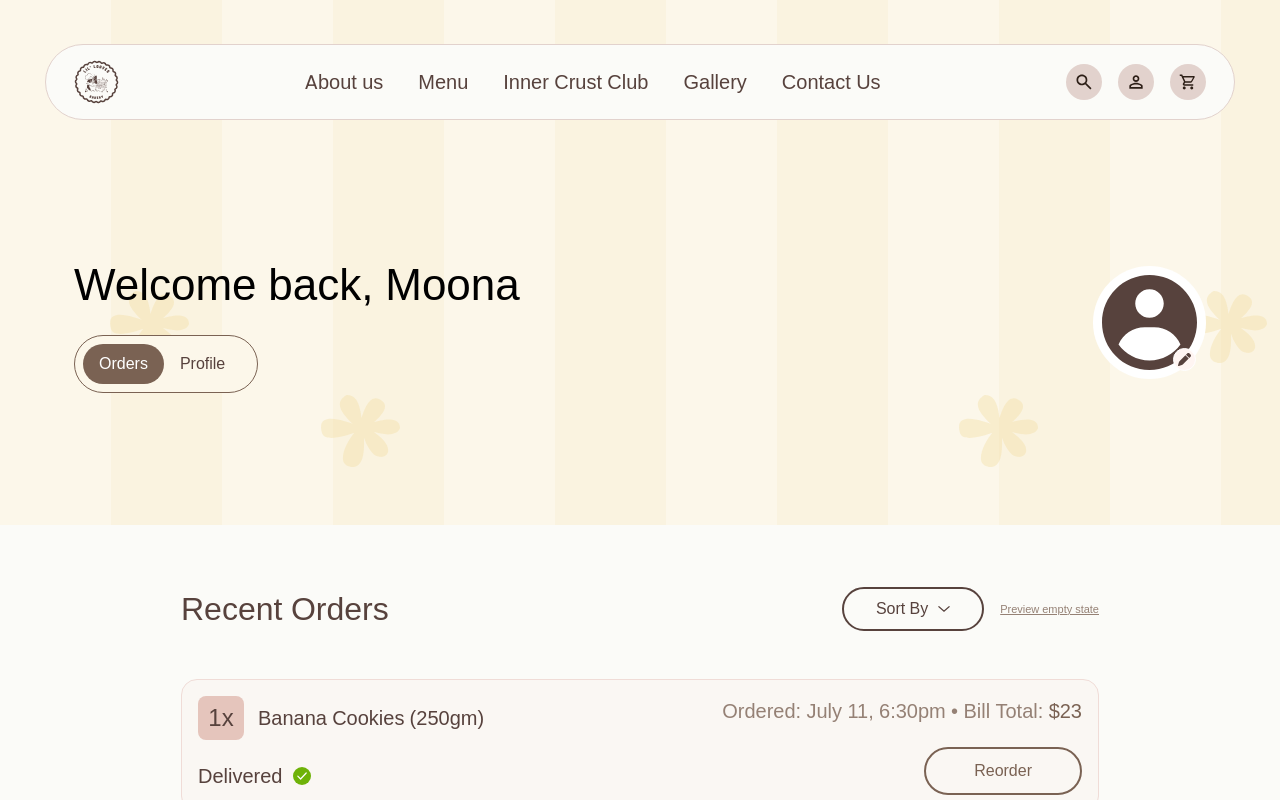
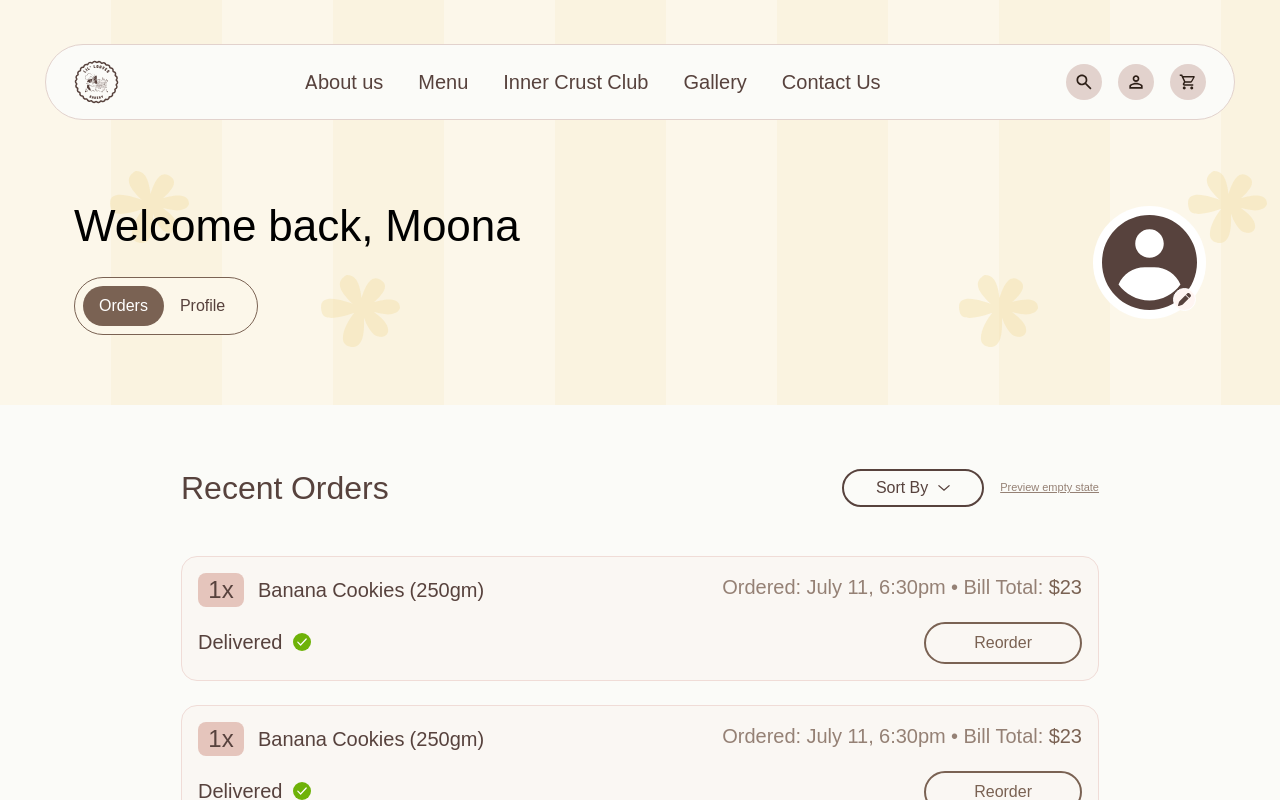
Before and after one commit to tusharjain2001/LilLoaves, a React (Vite) app: page /profile in a window 1280 px wide. Both pictures are taken after a click on the button "Orders". Shown: the top 800 px of the page. Built offline with nearby package versions, Linux system fonts and the light colour scheme; a web font is replaced by a local one.

Commit message:
Fix profile hero height and section heading scale

```diff
--- a/src/pages/Profile.jsx
+++ b/src/pages/Profile.jsx
@@ -48,16 +48,16 @@ const SAMPLE_ORDERS = [
   },
 ];
 
-const LABEL_CLASSES = "font-parkinsans text-[14px] text-latte lg:text-[20px]";
+const LABEL_CLASSES = "font-parkinsans text-[14px] text-latte lg:text-[20px] lg:leading-[28px]";
 
 const FIELD_CLASSES =
   "w-full rounded-[7px] border border-[#e9dccf] bg-[#fdfcf8] px-[14px] font-parkinsans text-[13px] text-latte outline-none focus:border-[#d8cbbe] lg:rounded-[10px] lg:px-[18px] lg:text-[16px]";
 
 const PILL_TAG_CLASSES =
-  "shrink-0 cursor-pointer whitespace-nowrap rounded-[7px] bg-[#f7ece2] px-[7px] py-[1px] font-parkinsans text-[10px] text-cocoa lg:rounded-[10px] lg:px-[10px] lg:py-[2px] lg:text-[14px]";
+  "shrink-0 cursor-pointer whitespace-nowrap rounded-[7px] bg-[#f7ece2] px-[7px] py-[1px] font-parkinsans text-[10px] text-cocoa lg:rounded-[10px] lg:px-[10px] lg:py-[2px] lg:text-[14px] lg:leading-[20px]";
 
 const SECTION_HEADING_CLASSES =
-  "w-full font-ligema text-[28px] uppercase tracking-[1.4px] text-cocoa lg:text-[40px] lg:tracking-[2px]";
+  "w-full font-ligema text-[14.3px] uppercase tracking-[0.7px] text-cocoa lg:text-[20.3px] lg:tracking-[0.95px] lg:leading-[44px]";
 
 function Asterisk() {
   return <span className="text-[#c80000]">*</span>;
@@ -83,27 +83,27 @@ function OrderCard({ order }) {
       <div className="flex w-full flex-col gap-[17px] lg:flex-row lg:items-start lg:justify-center">
         <div className="flex flex-1 flex-col gap-[17px] lg:gap-[21px]">
           <div className="flex items-center gap-[11px] lg:gap-[14px]">
-            <span className="flex w-[37px] shrink-0 items-center justify-center rounded-[7px] bg-[#e5c5bc] px-[8px] py-[4px] font-parkinsans text-[19px] font-medium text-cocoa lg:w-[46px] lg:rounded-[8px] lg:text-[24px]">
+            <span className="flex w-[37px] shrink-0 items-center justify-center rounded-[7px] bg-[#e5c5bc] px-[8px] py-[4px] font-parkinsans text-[19px] font-medium text-cocoa lg:w-[46px] lg:rounded-[8px] lg:text-[24px] lg:leading-[26px]">
               {order.qty}
             </span>
-            <span className="font-parkinsans text-[16px] font-medium text-cocoa lg:text-[20px]">
+            <span className="font-parkinsans text-[16px] font-medium text-cocoa lg:text-[20px] lg:leading-[28px]">
               {order.item}
             </span>
           </div>
           <div className="flex items-center gap-[9px] lg:gap-[11px]">
-            <span className="font-parkinsans text-[16px] text-cocoa lg:text-[20px]">
+            <span className="font-parkinsans text-[16px] text-cocoa lg:text-[20px] lg:leading-[28px]">
               {order.status}
             </span>
             <img src={orderDeliveredCheck} alt="" className="size-[15px] lg:size-[18px]" />
           </div>
         </div>
         <div className="flex flex-col items-start gap-[17px] lg:w-[397px] lg:items-end lg:gap-[21px]">
-          <p className="font-parkinsans text-[16px] text-latte lg:text-[20px]">
+          <p className="font-parkinsans text-[16px] text-latte lg:text-[20px] lg:leading-[28px]">
             {order.orderedOn} &bull; Bill Total: <span className="text-taupe">{order.total}</span>
           </p>
           <button
             type="button"
-            className="whitespace-nowrap rounded-full border border-taupe px-[30px] py-[6px] font-parkinsans text-[13px] text-taupe lg:border-2 lg:px-[48px] lg:py-[10px] lg:text-[16px]"
+            className="whitespace-nowrap rounded-full border border-taupe px-[30px] py-[6px] font-parkinsans text-[13px] text-taupe lg:border-2 lg:px-[48px] lg:py-[10px] lg:text-[16px] lg:leading-[18px]"
           >
             Reorder
           </button>
@@ -139,7 +139,7 @@ function EmptyOrders() {
           className="absolute left-0 top-[52px] h-[300px] w-[377px] rounded-[16px] object-cover"
         />
         <img src={emptyOrdersBubble} alt="" className="absolute left-[384px] top-0 h-[140px] w-[238px]" />
-        <p className="absolute left-[432px] top-[42px] w-[142px] text-center font-parkinsans text-[20px] text-cocoa">
+        <p className="absolute left-[432px] top-[42px] w-[142px] text-center font-parkinsans text-[20px] leading-[28px] text-cocoa">
           Wanna order something?
         </p>
         <img src={emptyOrdersDotLg} alt="" className="absolute left-[380px] top-[95px] size-[18px]" />
@@ -147,12 +147,12 @@ function EmptyOrders() {
         <img src={emptyOrdersDotSm} alt="" className="absolute left-[363px] top-[128px] size-[6px]" />
       </div>
 
-      <p className="text-center font-parkinsans text-[18px] text-black lg:text-[24px]">
+      <p className="text-center font-parkinsans text-[18px] text-black lg:text-[24px] lg:leading-[34px]">
         No recent orders found in records.
       </p>
       <button
         type="button"
-        className="rounded-full bg-taupe px-[42px] py-[9px] font-parkinsans text-[16px] text-white lg:px-[48px] lg:py-[10px]"
+        className="rounded-full bg-taupe px-[42px] py-[9px] font-parkinsans text-[16px] text-white lg:px-[48px] lg:py-[10px] lg:leading-[22px]"
       >
         Order Now
       </button>
@@ -229,8 +229,9 @@ function ProfileInfoSection({ form, onFieldChange }) {
             </div>
           </div>
 
-          {/* Marketing preferences */}
-          <div className="flex w-full flex-col gap-[6px] lg:gap-[9px]">
+          {/* Marketing preferences - Figma has zero gap here (unlike the 9px
+              gap after the other two headings), so the desktop gap is overridden */}
+          <div className="flex w-full flex-col gap-[6px] lg:gap-0">
             <h2 className={SECTION_HEADING_CLASSES}>Marketing Preferences</h2>
             <div className="flex h-[42px] w-full items-center justify-between rounded-[7px] border border-[#e9dccf] bg-[#fdfcf8] px-[14px] lg:h-[60px] lg:rounded-[10px] lg:px-[20px]">
               <span className="font-parkinsans text-[12px] text-latte lg:text-[16px]">
@@ -245,13 +246,13 @@ function ProfileInfoSection({ form, onFieldChange }) {
         <div className="flex items-center gap-[25px] lg:gap-[36px]">
           <button
             type="button"
-            className="whitespace-nowrap rounded-full border border-[#e57155] px-[22px] py-[6px] font-parkinsans text-[14px] text-[#e57155] lg:border-2 lg:px-[32px] lg:py-[8px] lg:text-[16px]"
+            className="whitespace-nowrap rounded-full border border-[#e57155] px-[22px] py-[6px] font-parkinsans text-[14px] text-[#e57155] lg:border-2 lg:px-[32px] lg:py-[8px] lg:text-[16px] lg:leading-[18px]"
           >
             Sign Out
           </button>
           <button
             type="button"
-            className="whitespace-nowrap font-parkinsans text-[14px] text-[#e57155] underline lg:text-[16px]"
+            className="whitespace-nowrap font-parkinsans text-[14px] text-[#e57155] underline lg:text-[16px] lg:leading-[22px]"
           >
             Sign out of all Devices
           </button>
@@ -265,14 +266,18 @@ function OrdersSection({ hasOrders, onToggleDemo }) {
   return (
     <section className="mx-auto w-full max-w-[1440px] px-[16px] py-[60px] lg:px-[181px]">
       <div className="flex w-full flex-col gap-[24px] lg:gap-[46px]">
+        {/* Figma's empty-orders design has no "Recent Orders" / "Sort By" row at
+            all - only the illustration - so it's omitted here to match, rather
+            than just hiding the order list. */}
+        {hasOrders && (
           <div className="flex w-full flex-col gap-[16px] lg:flex-row lg:items-center lg:justify-between lg:gap-0">
-          <h2 className="font-parkinsans text-[20px] text-cocoa lg:flex-1 lg:text-[32px]">
+            <h2 className="font-parkinsans text-[20px] text-cocoa lg:flex-1 lg:text-[32px] lg:leading-[45px]">
               Recent Orders
             </h2>
             <div className="flex items-center gap-[16px]">
               <button
                 type="button"
-              className="flex items-center gap-[10px] whitespace-nowrap rounded-full border-2 border-cocoa px-[32px] py-[8px] font-parkinsans text-[16px] text-cocoa"
+                className="flex items-center gap-[10px] whitespace-nowrap rounded-full border-2 border-cocoa px-[32px] py-[8px] font-parkinsans text-[16px] text-cocoa lg:leading-[18px]"
               >
                 Sort By
                 <img src={sortChevron} alt="" className="h-[6px] w-[12px]" />
@@ -285,10 +290,11 @@ function OrdersSection({ hasOrders, onToggleDemo }) {
                 onClick={onToggleDemo}
                 className="whitespace-nowrap font-parkinsans text-[11px] text-latte underline"
               >
-              {hasOrders ? "Preview empty state" : "Preview sample orders"}
+                Preview empty state
               </button>
             </div>
           </div>
+        )}
 
         {hasOrders ? (
           <ul className="flex w-full list-none flex-col gap-[24px]">
@@ -300,6 +306,22 @@ function OrdersSection({ hasOrders, onToggleDemo }) {
           <EmptyOrders />
         )}
       </div>
+
+      {/* Demo-only control (empty state): the header row above - and its
+          toggle - doesn't render in the empty state to match Figma, so this
+          keeps the populated state reachable again. Sits outside the
+          Figma-matched flow so it doesn't affect the section's height. */}
+      {!hasOrders && (
+        <div className="mt-[16px] flex justify-center lg:mt-[20px] lg:justify-end">
+          <button
+            type="button"
+            onClick={onToggleDemo}
+            className="whitespace-nowrap font-parkinsans text-[11px] text-latte underline"
+          >
+            Preview sample orders
+          </button>
+        </div>
+      )}
     </section>
   );
 }
@@ -323,18 +345,19 @@ export default function Profile() {
 
   return (
     <main className="w-full bg-cream">
-      {/* HERO - bespoke layout, see report re: PageHero mismatch */}
+      {/* Hero band is 405px in Figma with the navbar drawn inside it; the navbar
+          renders above this in normal flow, so the band here is 405-120=285. */}
       <section className={`relative w-full overflow-hidden ${HERO_STRIPES}`}>
-        <div className="relative mx-auto h-[477px] w-full max-w-[1440px] lg:h-[405px]">
+        <div className="relative mx-auto h-[477px] w-full max-w-[1440px] lg:h-[285px]">
           {/* flowers - mobile */}
           <img src={flowerYellow} alt="" className="absolute left-[-17px] top-[82px] h-[72px] w-[79px] lg:hidden" />
           <img src={flowerYellow} alt="" className="absolute right-[-23px] top-[271px] h-[72px] w-[79px] lg:hidden" />
           <img src={flowerYellow} alt="" className="absolute left-[110px] top-[430px] h-[72px] w-[79px] lg:hidden" />
           {/* flowers - desktop */}
-          <img src={flowerYellow} alt="" className="absolute left-[110px] top-[171px] hidden h-[72px] w-[79px] lg:block" />
-          <img src={flowerYellow} alt="" className="absolute right-[13px] top-[171px] hidden h-[72px] w-[79px] lg:block" />
-          <img src={flowerYellow} alt="" className="absolute left-[321px] top-[275px] hidden h-[72px] w-[79px] lg:block" />
-          <img src={flowerYellow} alt="" className="absolute right-[242px] top-[275px] hidden h-[72px] w-[79px] lg:block" />
+          <img src={flowerYellow} alt="" className="absolute left-[110px] top-[51px] hidden h-[72px] w-[79px] lg:block" />
+          <img src={flowerYellow} alt="" className="absolute right-[13px] top-[51px] hidden h-[72px] w-[79px] lg:block" />
+          <img src={flowerYellow} alt="" className="absolute left-[321px] top-[155px] hidden h-[72px] w-[79px] lg:block" />
+          <img src={flowerYellow} alt="" className="absolute right-[242px] top-[155px] hidden h-[72px] w-[79px] lg:block" />
 
           <div className="relative flex h-full flex-col items-center justify-center gap-[47px] px-[16px] lg:flex-row lg:items-center lg:justify-between lg:gap-0 lg:px-[74px]">
             {/* Avatar */}
@@ -347,7 +370,7 @@ export default function Profile() {
 
             {/* Heading + tab switcher */}
             <div className="flex flex-col items-center gap-[17px] lg:order-1 lg:w-[559px] lg:items-start">
-              <h1 className="text-center font-parkinsans text-[24px] text-black lg:text-left lg:text-[44px]">
+              <h1 className="text-center font-parkinsans text-[24px] text-black lg:text-left lg:text-[44px] lg:leading-[69px]">
                 Welcome back, Moona
               </h1>
               <div
```
Lines whose indentation alone changed are shown as unchanged.
